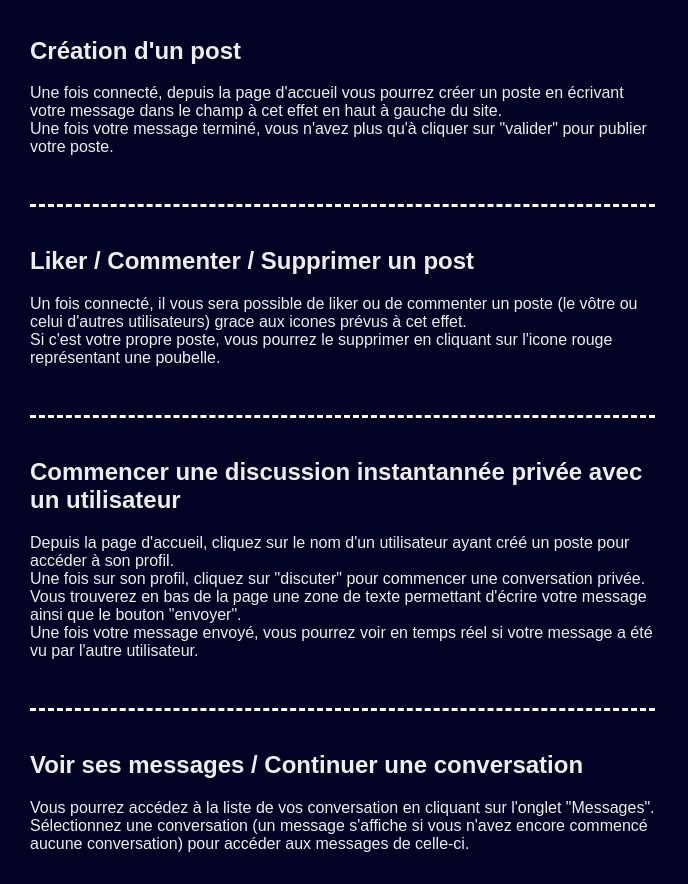
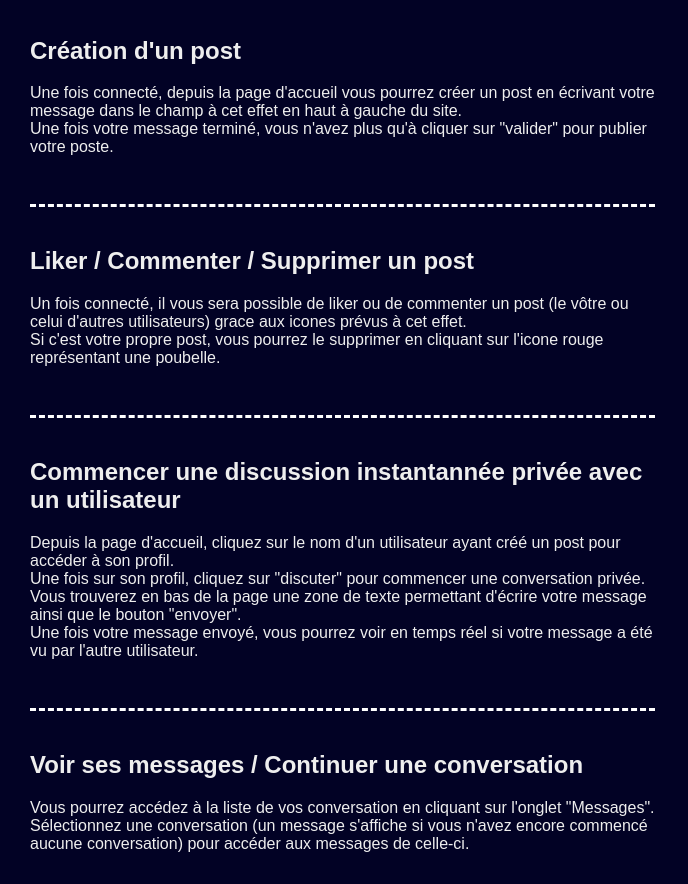
Before and after one commit to JeanBaptisteRAGUES/Portfolio, a website: page public/pages/project2/project2.html in a window 1280 px wide. Shown: the part 2422-3306 px from the top of the page, without its empty margins (0-688 px from the left). Drawn offline with Linux system fonts and the light colour scheme.

Commit message:
Correction de quelques fautes

```diff
--- a/public/pages/project2/project2.html
+++ b/public/pages/project2/project2.html
@@ -221,7 +221,7 @@
                     <section>
                         <h2>Création d'un post</h2>
                         <p>
-                            Une fois connecté, depuis la page d'accueil vous pourrez créer un poste en écrivant votre message
+                            Une fois connecté, depuis la page d'accueil vous pourrez créer un post en écrivant votre message
                             dans le champ à cet effet en haut à gauche du site. <br>
                             Une fois votre message terminé, vous n'avez plus qu'à cliquer sur "valider" pour publier votre poste. <br>
                         </p>
@@ -229,16 +229,16 @@
                     <section>
                         <h2>Liker / Commenter / Supprimer un post</h2>
                         <p>
-                            Un fois connecté, il vous sera possible de liker ou de commenter un poste (le vôtre ou celui d'autres
+                            Un fois connecté, il vous sera possible de liker ou de commenter un post (le vôtre ou celui d'autres
                             utilisateurs) grace aux icones prévus à cet effet. <br>
-                            Si c'est votre propre poste, vous pourrez le supprimer en cliquant sur l'icone rouge représentant
+                            Si c'est votre propre post, vous pourrez le supprimer en cliquant sur l'icone rouge représentant
                             une poubelle. <br>
                         </p>
                     </section>
                     <section>
                         <h2>Commencer une discussion instantannée privée avec un utilisateur</h2>
                         <p>
-                            Depuis la page d'accueil, cliquez sur le nom d'un utilisateur ayant créé un poste pour accéder à son
+                            Depuis la page d'accueil, cliquez sur le nom d'un utilisateur ayant créé un post pour accéder à son
                             profil. <br>
                             Une fois sur son profil, cliquez sur "discuter" pour commencer une conversation privée. <br>
                             Vous trouverez en bas de la page une zone de texte permettant d'écrire votre message ainsi que le
```
Also changed, not shown: index.html (+2 -2 lines), public/pages/project3/project3.html (+1 -1 lines), 1 other file.
